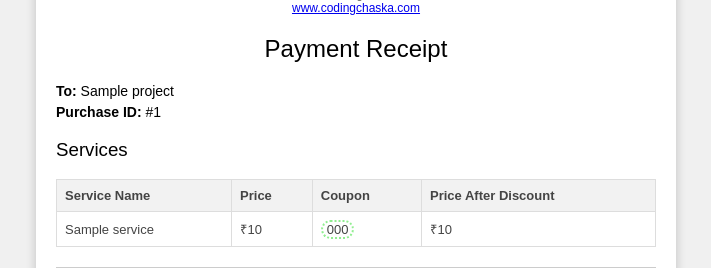
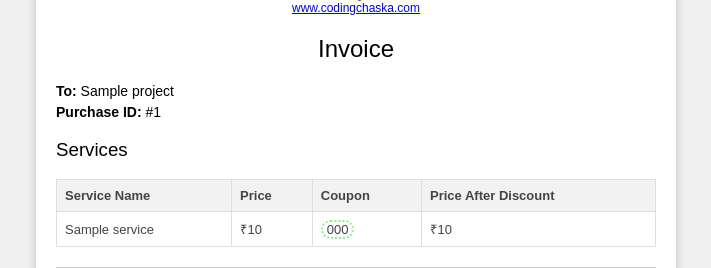
Before and after one commit to rhtm123/gt-backend, a Django app: page /project/payment-invoice/1 in a window 1280 px wide. Shown: the part 187-455 px from the top of the page, without its empty margins (284-995 px from the left). Run offline with Django 5.2, Linux system fonts and the light colour scheme; tables that the repository leaves empty hold one stand-in row (values such as "Sample post").

Commit message:
project payment invoice and receipt added

```diff
--- a/gtbackend/settings.py
+++ b/gtbackend/settings.py
@@ -113,7 +113,7 @@ AUTH_PASSWORD_VALIDATORS = [
 
 LANGUAGE_CODE = 'en-us'
 
-TIME_ZONE = 'UTC'
+TIME_ZONE = 'Asia/Kolkata'
 
 USE_I18N = True
 
--- a/project/admin.py
+++ b/project/admin.py
@@ -43,14 +43,14 @@ class ProjectPackagePaymentInline(admin.TabularInline):
 
 class ProjectPackageAdmin(admin.ModelAdmin):
 
-    list_display = ('project', "print_payment_invoice", "print_payment_receipt")
+    list_display = ('project', "package" ,"price", "paid", "print_payment_invoice", "print_payment_receipt")
     def print_payment_invoice(self, obj):
-        return format_html(f'<a class="button" target="_blank" href="/project/payment-invoice/{obj.id}">Payment Invoice</a>')
+        return format_html(f'<a class="button" target="_blank" href="/project/payment-invoice/{obj.id}">Invoice</a>')
 
     print_payment_invoice.short_description = 'Action'
 
     def print_payment_receipt(self, obj):
-        return format_html(f'<a class="button" target="_blank" href="/project/payment-receipt/{obj.id}">Payment Receipt</a>')
+        return format_html(f'<a class="button" target="_blank" href="/project/payment-receipt/{obj.id}">Receipt</a>')
 
     print_payment_receipt.short_description = 'Action'
 
--- a/project/models.py
+++ b/project/models.py
@@ -20,7 +20,7 @@ class Service(models.Model):
 
 class Package(models.Model):
     name = models.CharField(max_length=255)
-    price = models.IntegerField(null=True, blank=True)
+    # price = models.IntegerField(null=True, blank=True)
 
     def __str__(self):
         return self.name
@@ -68,7 +68,7 @@ class ProjectPackage(models.Model):
     project = models.ForeignKey(Project, on_delete=models.CASCADE)
     package = models.ForeignKey(Package, on_delete=models.SET_NULL, null=True, blank=True)
 
-    price = models.IntegerField(default=0)
+    price = models.IntegerField(default=0, help_text="price after discount") # price after discount
     paid = models.IntegerField(default=0)
     coupon = models.ForeignKey(Coupon, on_delete=models.SET_NULL, null=True, blank=True)
 
@@ -89,6 +89,7 @@ class ProjectPackageService(models.Model):
     project_package = models.ForeignKey(ProjectPackage, on_delete=models.CASCADE)
     service = models.ForeignKey(Service, on_delete=models.SET_NULL, null=True, blank=True)
 
+    price = models.IntegerField(default=0, help_text="price after discount") # price after discount
     created = models.DateTimeField(auto_now_add=True)
     updated = models.DateTimeField(auto_now=True)
 
@@ -97,6 +98,7 @@ class ProjectPackageService(models.Model):
             package = self.project_package
             price = self.service.price
             discount = self.project_package.coupon.discount
+            self.price = price*(100-discount)/100
             package.price = package.price + price*(100-discount)/100
             package.save()
             super(ProjectPackageService, self).save(*args, **kwargs)
--- a/project/templates/payment_invoice.html
+++ b/project/templates/payment_invoice.html
@@ -155,7 +155,7 @@
             <a href="https://www.codingchaska.com" target="_blank">www.codingchaska.com</a>
         </div>
         <div class="header">
-            <h2>Payment Receipt</h2>
+            <h2>Invoice</h2>
         </div>
         <div class="details">
             <p><strong>To:</strong> {{ project_package.project.name }}</p>
@@ -184,7 +184,7 @@
 
         <td>₹{{ service.service.price }}</td>
         <td> <span class="coupon"> {{ project_package.coupon.code }} </span></td>
-        <td>₹{{ service.service.price }}</td>
+        <td>₹{{ service.price }}</td>
     </tr>
 
         {% endfor %}
@@ -199,48 +199,7 @@
         </div>
 
 
-        <h3>Payments</h3>
 
-        <table>
-            <thead>
-                <tr>
-                    <th>Payment ID</th>
-
-                    <th>Payment Date</th>
-                    <th>Mode</th>
-                    <th>Amount</th>
-                    <th>Received</th>
-
-                </tr>
-            </thead>
-            <tbody>
-                {% for payment in payments %}
-                <tr>
-                <td>#{{ payment.id }}</td>
-
-                <td>{{ payment.due_date }}</td>
-                <td>Cash</td>
-                <td>₹{{ payment.amount }}</td>
-                <td>
-                    {% if payment.is_paid %}
-                        <span style="color:green">Yes</span>
-                    {% else %}
-                        <span style="color:red">No</span>
-                    {% endif %}
-                </td>
-
-                </tr>
-                {% endfor %}
-
-
-            </tbody>
-        </table>
-
-
-        <div class="footer">
-            <p class="paid"><strong>Total Payment Received: </strong>₹{{ project_package.paid }}</p>
-            <!-- <p class="remain"><strong>Remaining: </strong>₹{{ total_remaining }}</p> -->
-        </div>
         <div class="notes">
             <p><strong>Notes:</strong></p>
             <p>1. All types of taxes are included.</p>
--- a/project/templates/payment_receipt.html
+++ b/project/templates/payment_receipt.html
@@ -184,7 +184,7 @@
 
         <td>₹{{ service.service.price }}</td>
         <td> <span class="coupon"> {{ project_package.coupon.code }} </span></td>
-        <td>₹{{ service.service.price }}</td>
+        <td>₹{{ service.price }}</td>
     </tr>
 
         {% endfor %}
```
Also changed, not shown: project/migrations/0006_remove_package_price_projectpackageservice_price_and_more.py (added).
